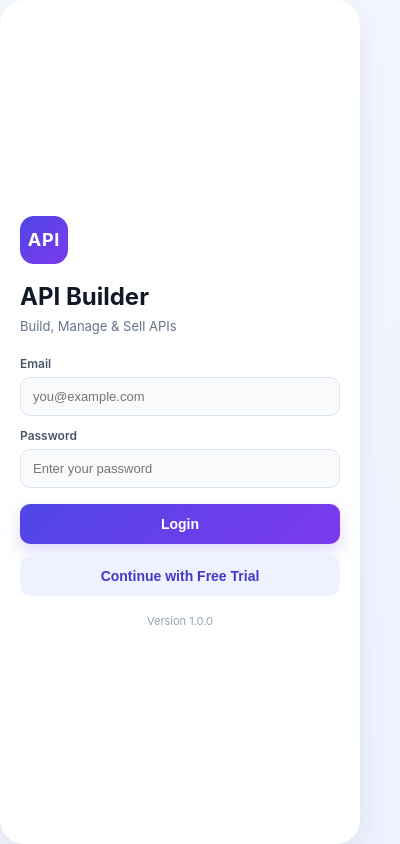
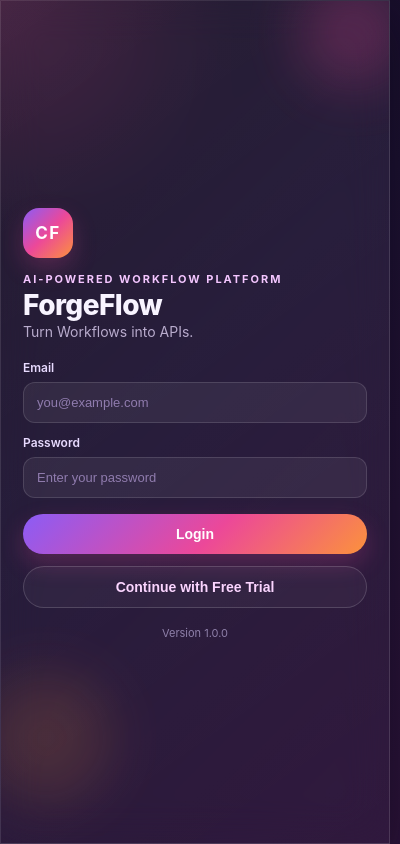
Before and after one commit to sifatliza12-ux/api-, a browser extension: page extension/popup/popup.html in a window 400 px wide. Drawn offline with Linux system fonts and the light colour scheme.

Commit message:
redesign login ui

```diff
--- a/extension/popup/popup.css
+++ b/extension/popup/popup.css
@@ -1,3 +1,16 @@
+:root {
+    --bg: #090510;
+    --panel: rgba(17, 14, 30, 0.9);
+    --panel-strong: rgba(25, 20, 42, 0.95);
+    --text: #f8f4ff;
+    --muted: #b9accd;
+    --accent: #8b5cf6;
+    --accent-2: #ec4899;
+    --accent-3: #fb923c;
+    --line: rgba(255, 255, 255, 0.12);
+    --shadow: 0 18px 45px rgba(7, 6, 15, 0.45);
+}
+
 * {
     margin: 0;
     padding: 0;
@@ -5,56 +18,101 @@
 }
 
 body {
-    width: 360px;
-    min-height: 480px;
-    font-family: -apple-system, BlinkMacSystemFont, 'Segoe UI', Roboto, 'Helvetica Neue', Arial, sans-serif;
-    background: linear-gradient(135deg, #f5f7ff 0%, #eef2ff 100%);
-    color: #172033;
+    width: 390px;
+    min-height: 520px;
+    font-family: Inter, -apple-system, BlinkMacSystemFont, 'Segoe UI', Roboto, sans-serif;
+    background: radial-gradient(circle at top left, rgba(236, 72, 153, 0.18), transparent 25%),
+        linear-gradient(135deg, #12091f 0%, #1b1030 45%, #2b1238 100%);
+    color: var(--text);
 }
 
 .popup-shell {
+    position: relative;
+    overflow: hidden;
     min-height: 100vh;
-    padding: 24px 20px;
+    padding: 24px 22px 20px;
     display: flex;
     flex-direction: column;
     justify-content: center;
-    background: #ffffff;
-    border-radius: 24px;
-    box-shadow: 0 10px 30px rgba(23, 32, 51, 0.08);
+    background: linear-gradient(145deg, rgba(255, 255, 255, 0.08), rgba(255, 255, 255, 0.03));
+    backdrop-filter: blur(20px);
+    border: 1px solid var(--line);
+    box-shadow: var(--shadow);
+}
+
+.ambient {
+    position: absolute;
+    border-radius: 50%;
+    filter: blur(28px);
+    opacity: 0.7;
+    pointer-events: none;
+}
+
+.ambient-one {
+    top: -24px;
+    right: -20px;
+    width: 110px;
+    height: 110px;
+    background: rgba(236, 72, 153, 0.35);
+}
+
+.ambient-two {
+    bottom: 40px;
+    left: -20px;
+    width: 130px;
+    height: 130px;
+    background: rgba(251, 146, 60, 0.22);
+}
+
+.hero {
+    position: relative;
+    z-index: 1;
+    display: flex;
+    flex-direction: column;
+    align-items: flex-start;
+    gap: 14px;
+    margin-bottom: 18px;
 }
 
 .brand-mark {
-    width: 48px;
-    height: 48px;
+    width: 50px;
+    height: 50px;
     display: grid;
     place-items: center;
-    margin-bottom: 18px;
-    border-radius: 14px;
-    background: linear-gradient(135deg, #4f46e5 0%, #7c3aed 100%);
-    color: #ffffff;
-    font-size: 18px;
+    border-radius: 16px;
+    background: linear-gradient(135deg, var(--accent) 0%, var(--accent-2) 50%, var(--accent-3) 100%);
+    color: #fff;
+    font-size: 17px;
     font-weight: 700;
-    letter-spacing: 0.04em;
+    letter-spacing: 0.08em;
+    box-shadow: 0 10px 24px rgba(236, 72, 153, 0.24);
 }
 
-.header {
-    margin-bottom: 20px;
+.eyebrow {
+    margin-bottom: 5px;
+    font-size: 11px;
+    font-weight: 700;
+    letter-spacing: 0.18em;
+    text-transform: uppercase;
+    color: #f4c6ff;
 }
 
 h1 {
-    font-size: 24px;
-    font-weight: 700;
-    margin-bottom: 6px;
-    color: #111827;
+    font-size: 28px;
+    font-weight: 800;
+    line-height: 1.05;
+    letter-spacing: -0.02em;
 }
 
 .subtitle {
-    font-size: 13px;
-    color: #64748b;
+    font-size: 14px;
+    color: var(--muted);
     line-height: 1.5;
 }
 
 .login-form {
+    position: relative;
+    z-index: 1;
     display: flex;
     flex-direction: column;
     gap: 12px;
@@ -63,40 +121,45 @@ h1 {
 .field {
     display: flex;
     flex-direction: column;
-    gap: 6px;
+    gap: 7px;
     font-size: 12px;
     font-weight: 600;
-    color: #475569;
+    color: #e8dbff;
 }
 
 .field input {
-    padding: 11px 12px;
-    border: 1px solid #dbe2f0;
-    border-radius: 10px;
+    width: 100%;
+    padding: 12px 13px;
+    border: 1px solid rgba(255, 255, 255, 0.13);
+    border-radius: 12px;
     font-size: 13px;
-    color: #0f172a;
-    background: #f8fafc;
-    transition: border-color 0.2s ease, box-shadow 0.2s ease;
+    color: var(--text);
+    background: rgba(255, 255, 255, 0.06);
+    transition: border-color 0.2s ease, box-shadow 0.2s ease, transform 0.2s ease;
+}
+
+.field input::placeholder {
+    color: #907cae;
 }
 
 .field input:focus {
     outline: none;
-    border-color: #4f46e5;
-    box-shadow: 0 0 0 3px rgba(79, 70, 229, 0.12);
+    border-color: rgba(255, 255, 255, 0.38);
+    box-shadow: 0 0 0 3px rgba(236, 72, 153, 0.18), 0 0 18px rgba(139, 92, 246, 0.12);
+    transform: translateY(-1px);
 }
 
 .btn {
     padding: 12px 14px;
     font-size: 14px;
-    font-weight: 600;
-    border: none;
-    border-radius: 10px;
+    font-weight: 700;
+    border-radius: 999px;
     cursor: pointer;
-    transition: transform 0.2s ease, box-shadow 0.2s ease;
+    transition: transform 0.2s ease, box-shadow 0.2s ease, background 0.2s ease;
 }
 
 .btn:hover {
-    transform: translateY(-1px);
+    transform: translateY(-2px);
 }
 
 .btn:active {
@@ -105,19 +168,23 @@ h1 {
 
 .btn-primary {
     margin-top: 4px;
-    color: #ffffff;
-    background: linear-gradient(135deg, #4f46e5 0%, #7c3aed 100%);
-    box-shadow: 0 8px 18px rgba(79, 70, 229, 0.2);
+    color: #fff;
+    border: none;
+    background: linear-gradient(135deg, var(--accent) 0%, var(--accent-2) 55%, var(--accent-3) 100%);
+    box-shadow: 0 10px 24px rgba(236, 72, 153, 0.24);
 }
 
 .btn-secondary {
-    color: #4338ca;
-    background: #eef2ff;
+    color: #fbd5ff;
+    border: 1px solid rgba(255, 255, 255, 0.16);
+    background: rgba(255, 255, 255, 0.04);
 }
 
 .footer {
+    position: relative;
+    z-index: 1;
     margin-top: 18px;
     text-align: center;
     font-size: 11px;
-    color: #94a3b8;
+    color: #8f81aa;
 }
--- a/extension/popup/popup.html
+++ b/extension/popup/popup.html
@@ -3,17 +3,22 @@
 <head>
     <meta charset="UTF-8">
     <meta name="viewport" content="width=device-width, initial-scale=1.0">
-    <title>API Builder</title>
+    <title>Craft Api</title>
     <link rel="stylesheet" href="popup.css">
 </head>
 <body>
-    <div class="popup-shell">
-        <div class="brand-mark">API</div>
+    <main class="popup-shell">
+        <div class="ambient ambient-one"></div>
+        <div class="ambient ambient-two"></div>
 
-        <div class="header">
-            <h1>API Builder</h1>
-            <p class="subtitle">Build, Manage & Sell APIs</p>
-        </div>
+        <section class="hero" aria-label="Craft Api intro">
+            <div class="brand-mark" aria-hidden="true">CF</div>
+            <div class="hero-copy">
+                <p class="eyebrow">AI-powered workflow platform</p>
+                <h1>ForgeFlow</h1>
+                <p class="subtitle">Turn Workflows into APIs.</p>
+            </div>
+        </section>
 
         <form class="login-form" novalidate>
             <label class="field">
@@ -31,7 +36,7 @@
         </form>
 
         <p class="footer">Version 1.0.0</p>
-    </div>
+    </main>
 
     <script src="popup.js"></script>
 </body>
```
Also changed, not shown: extension/popup/popup.js (+4 -4 lines).
